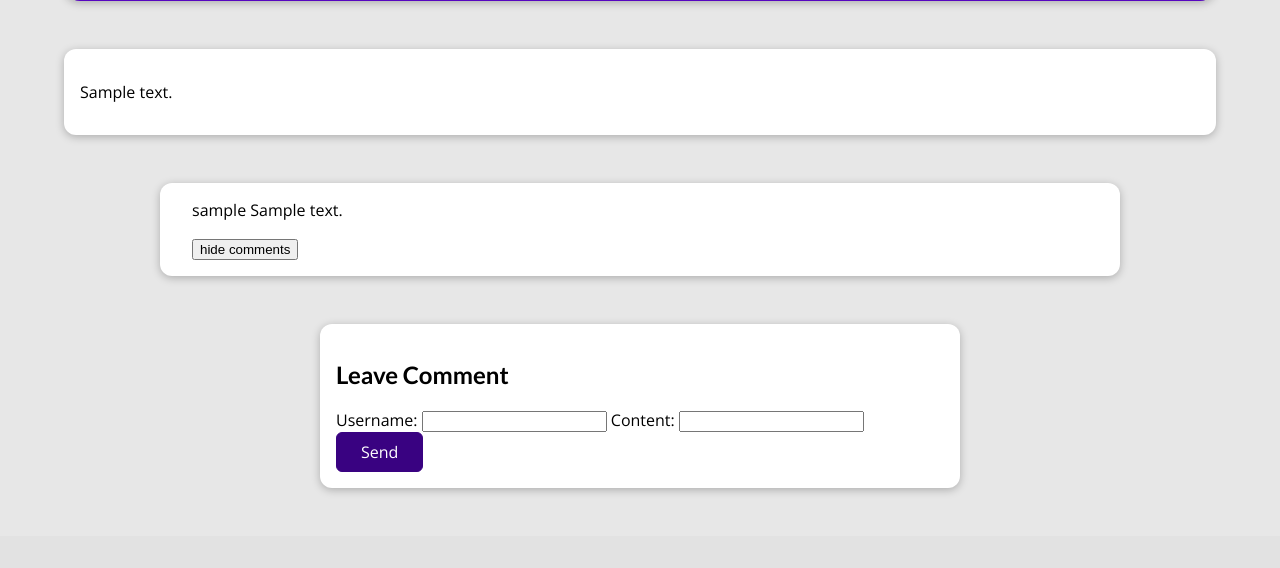
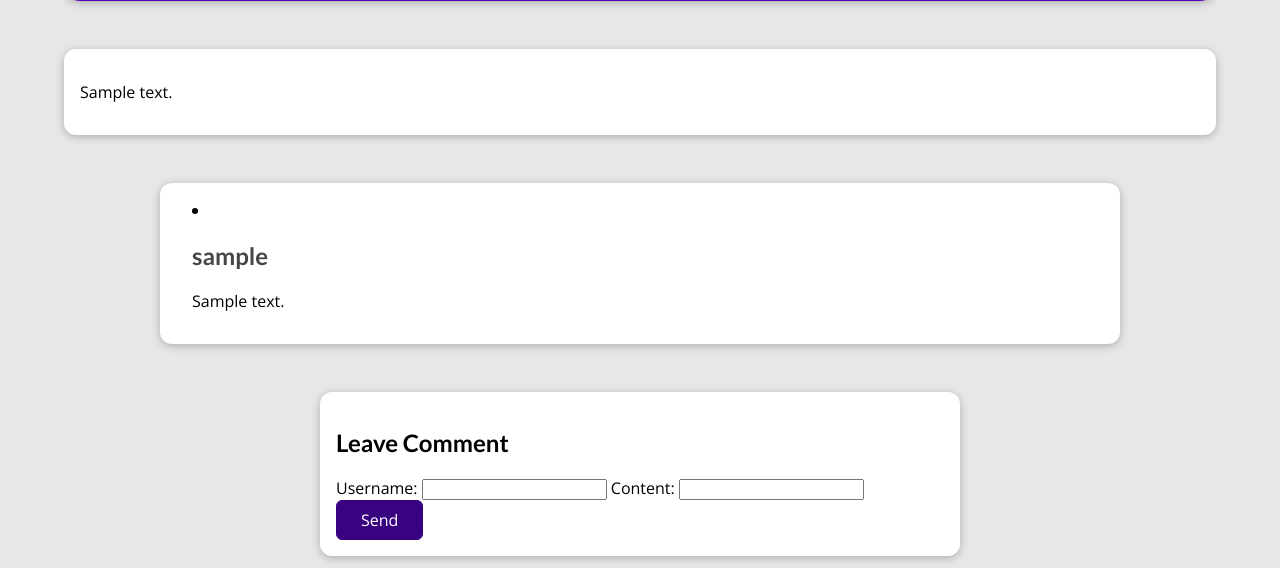
Before and after one commit to mahdikalhor1/blog, a Django app: a page that uses blog/my_syte/templates/my_syte/post_detail.html in a window 1280 px wide. Shown: the part 479-1047 px from the top of the page. Before the commit the page ends 971 px from the top, so only its background shows below. Run offline with Django 4.2, Linux system fonts and the light colour scheme; tables that the repository leaves empty hold one stand-in row (values such as "Sample post"); grey boxes marked "Sample" are stand-in pictures.

Commit message:
improve comments displaying

```diff
--- a/blog/my_syte/templates/my_syte/post_detail.html
+++ b/blog/my_syte/templates/my_syte/post_detail.html
@@ -38,20 +38,13 @@
 </main>
 
 <section id = 'comments'>
-    {% if show_comments == True %}
-    <ul>
-        {% for comment in comments%}
-            <li>{{comment}}</li>
+    {% for comment in comments%}
+            <li>
+                <h2>{{comment.username}}</h2>
+                <p>{{comment.content|linebreaks}}</p>
+
+                </li>
         {% endfor %}
-    <form action='show-comments'>
-        <button>hide comments</button>
-    </form>
-    <ul/>
-    {% else %}
-    <form action='show-comments'>
-        <button>show comments</button>
-    </form>
-    {% endif %}
 </section>
 
 <section id='comment-form'>
--- a/blog/my_syte/views.py
+++ b/blog/my_syte/views.py
@@ -48,8 +48,7 @@
         context = {
             'post' : post,
             'form' : form,
-            'comments' : post.comments.all(),
-            'show_comments' : True,
+            'comments' : post.comments.all().order_by('-id'),
         }
 
 
@@ -57,20 +56,20 @@
 
     def post(self, request, slug):
         form = CommentForm(request.POST)
+        post = get_object_or_404(Post, slug=slug)
 
         if form.is_valid():
             comment = form.save(commit=False)
-            comment.post = self.get_object()
+            comment.post = post
             comment.save()
 
-            return HttpResponseRedirect(reverse('post-ditails', args=slug))
+            return HttpResponseRedirect(reverse('post-ditails', args=[slug]))
 
-        post = get_object_or_404(Post, slug=slug)
+
         context = {
             'post' : post,
             'form' : form,
-            'comments' : post.comments.all(),
-            'show_comments' : True,
+            'comments' : post.comments.all().order_by('-id'),
         }
 
         return render(request, 'my_syte/post_detail.html', context)
```
